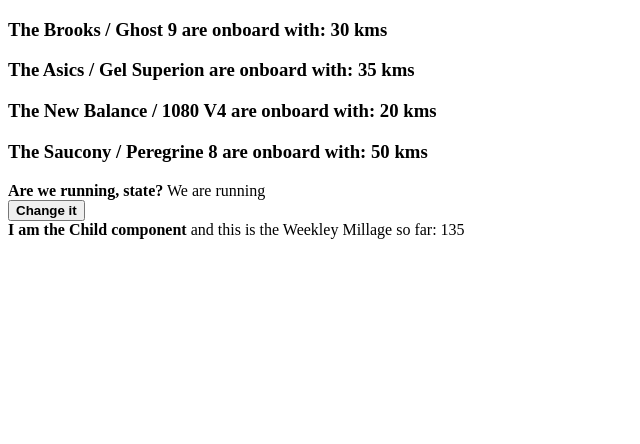
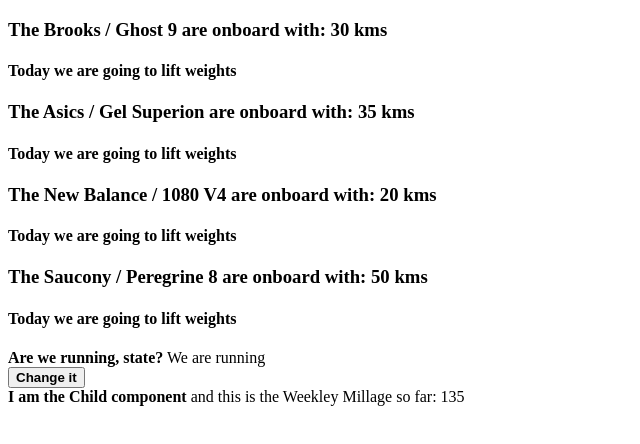
Before and after one commit to nigmasilmi/react-essential-training, a React (Create React App) app in the folder first-react/: page / in a window 1280 px wide. Shown: the top 444 px of the page, without its empty margins (0-640 px from the left). Built offline with nearby package versions, Linux system fonts and the light colour scheme.

Commit message:
Pass state as props

```diff
--- a/first-react/src/index.js
+++ b/first-react/src/index.js
@@ -56,29 +56,31 @@
 
 
 
-const Pair = ({ brand, model, kms }) => {
+const Pair = ({ brand, model, kms, weights }) => {
   return (
     <div>
       <h3>
         The {brand} / {model} are onboard with: {kms} kms
       </h3>
+      <h4>Today we are {weights ? 'going to lift weights' : 'not going to lift weights'}</h4>
     </div>
   )
 };
 
 class EquipShare extends React.Component {
-  constructor(props) {
-    super(props)
-    this.state = { running: true }
-    // binding this
-    this.goToRun = this.goToRun.bind(this)
+  // using a static property as state
+  state = {
+    running: true,
+    weights: true
   }
 
-  // changing the state method
 
-  goToRun() {
+  // changing the state method now binding this in it
+
+  goToRun = () => {
     this.setState(prevState => ({
-      running: !prevState.running
+      running: !prevState.running,
+      weights: !prevState.weights
     }))
   }
 
@@ -86,7 +88,14 @@
     const { equipment } = this.props
     return (
       <section>
-        <div>{equipment.map((pair, i) => <Pair key={i} brand={pair.brand} model={pair.model} kms={pair.kms} />)}</div>
+        <div>{equipment.map((pair, i) =>
+          <Pair
+            key={i}
+            brand={pair.brand}
+            model={pair.model}
+            kms={pair.kms}
+            weights={this.state.weights}
+          />)}</div>
         <div><strong>Are we running, state?</strong> {this.state.running ? 'We are running' : 'We are just preparing to run'}</div>
         <button onClick={this.goToRun}><strong>Change it</strong></button>
         <KmsCounter />
```
